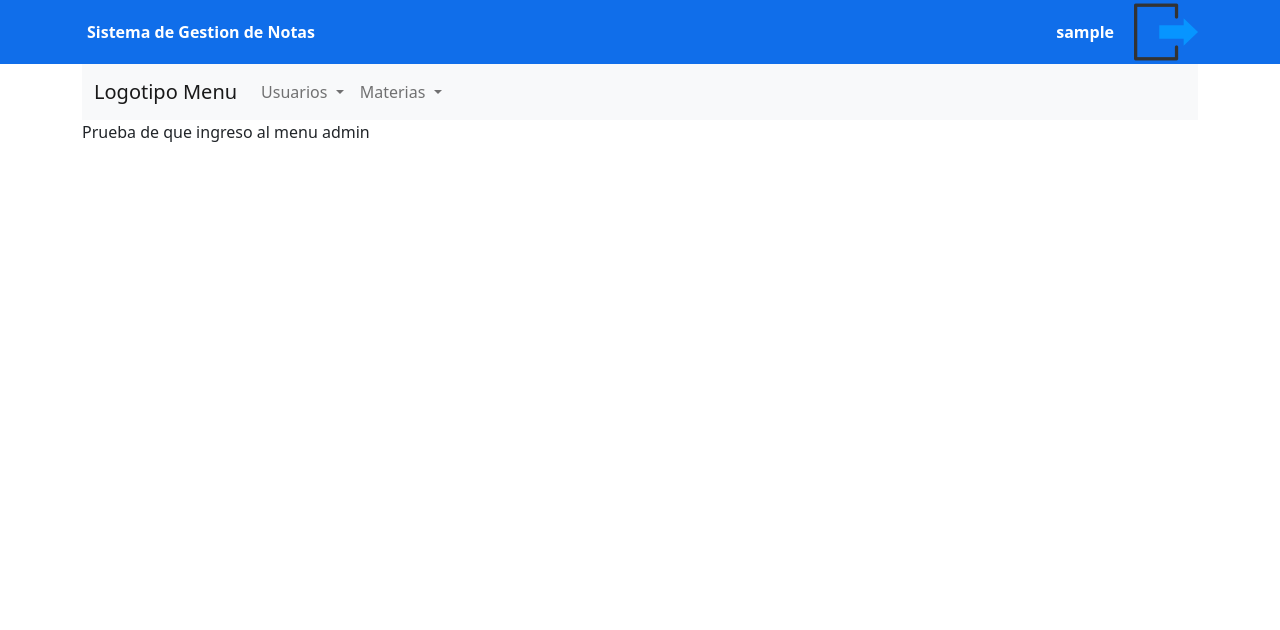
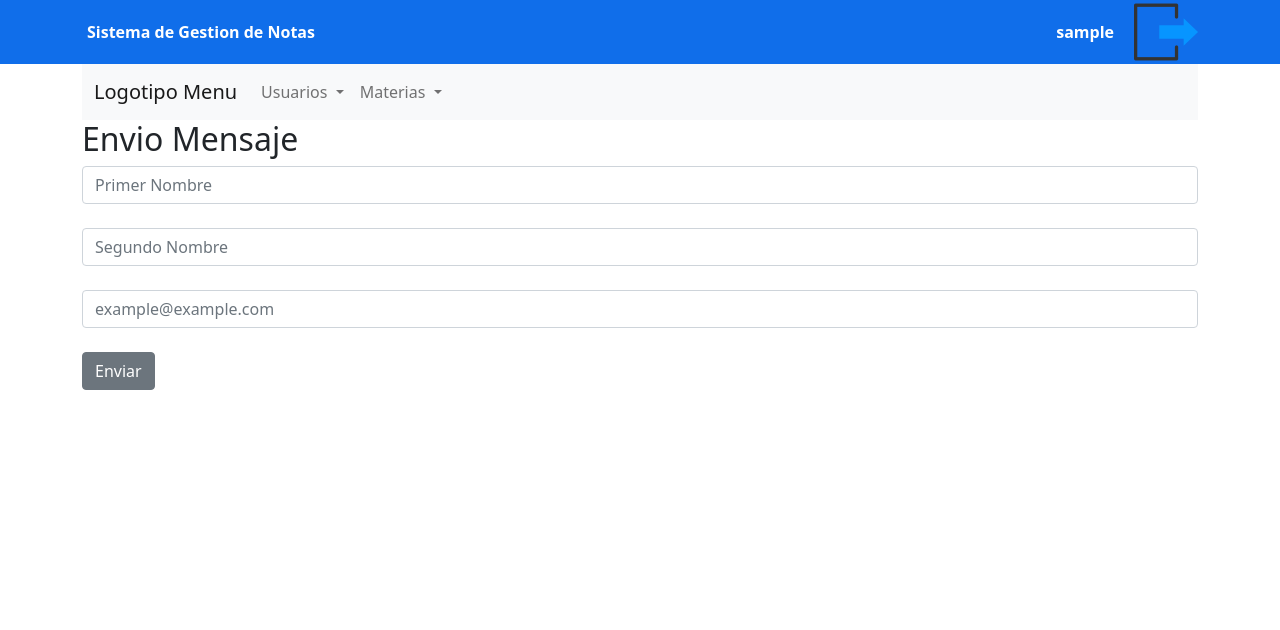
Before and after one commit to yahirBastos/gestinotasgrupo8, a Flask app: page /admin in a window 1280 px wide. Shown: the top 630 px of the page. Run offline with Flask 2, Linux system fonts and the light colour scheme; the visitor is signed in with stand-in values (Sample User, id 1); some libraries are stand-ins or nearby versions.

Commit message:
version 0.2
cambios super admin, envio mails

```diff
--- a/app.py
+++ b/app.py
@@ -6,6 +6,7 @@ from flask.helpers import url_for
 from flask_wtf import RecaptchaField
 from werkzeug.utils import redirect
 import bcrypt
+import smtplib
 
 # Flask-wtf
 from flask_wtf import FlaskForm
@@ -88,8 +89,6 @@ def login():
                     flash("Contraseña Incorrecta")
 
             return render_template("login.html", form=form)
-
-
 
           else:
 
@@ -357,6 +356,7 @@ def updateMat(id):
         db = close_db()
         return redirect(url_for("consultarMat"))
 
+
 # ------------------ RUTA ELIMINAR MATERIAS
 @app.route('/deleteMat/<string:id>')
 def deleteMat(id):
@@ -393,6 +393,23 @@ def miInformacion(id):
     else:
         return render_template("docente/misDatos.html" , usuario = userInfo)
 
+@app.route('/form', methods=['POST'])
+def form():
+    primer_nombre = request.form.get("primer_nombre")
+    segundo_nombre = request.form.get("segundo_nombre")
+    email = request.form.get("email")
+
+    message = "Se te ha dado de alta en el sistema"
+    server = smtplib.SMTP("smtp.gmail.com", 587)
+    server.starttls()
+    server.login("bastosy@uninorte.edu.co", "An5234601__")
+    server.sendmail("bastosy@uninorte.edu.co",email,message)
+
+    if not primer_nombre or not segundo_nombre or not email:
+        error_statement = "Todos los campos requeridos"
+        return render_template("superadmin/main.html", error_statement=error_statement, primer_nombre=primer_nombre, segundo_nombre=segundo_nombre,email=email)
+    return render_template("superadmin/main.html")
+
 
 #------------------------- ELIMINAR ES SOLO DE PRUEBA
 @app.route('/table')
--- a/templates/superadmin/main.html
+++ b/templates/superadmin/main.html
@@ -70,9 +70,20 @@
     <div class="container">
         <div class="row">
           <div>
-
+            <h2>Envio Mensaje</h2>
+            <form action="/form" method="POST">
+              <div class="form-group mb-4">
+                <input type="text" class="form-control" id="exampleInputEmail1" aria-describedby="emailHelp" placeholder="Primer Nombre" name="primer_nombre" value="">
+              </div>
+              <div class="form-group mb-4">
+                <input type="text" class="form-control" id="exampleInputEmail1" aria-describedby="emailHelp" placeholder="Segundo Nombre" name="segundo_nombre" value="">
+              </div>
+              <div class="form-group mb-4">
+                <input type="email" class="form-control" id="exampleInputEmail1" aria-describedby="emailHelp" placeholder="example@example.com" name="email" value="">
+              </div>
+              <button type="submit" class="btn btn-secondary">Enviar</button>
+            </form>
           </div>
-            <p>Prueba de que ingreso al menu admin</p>
         </div>
     </div>
 
```
